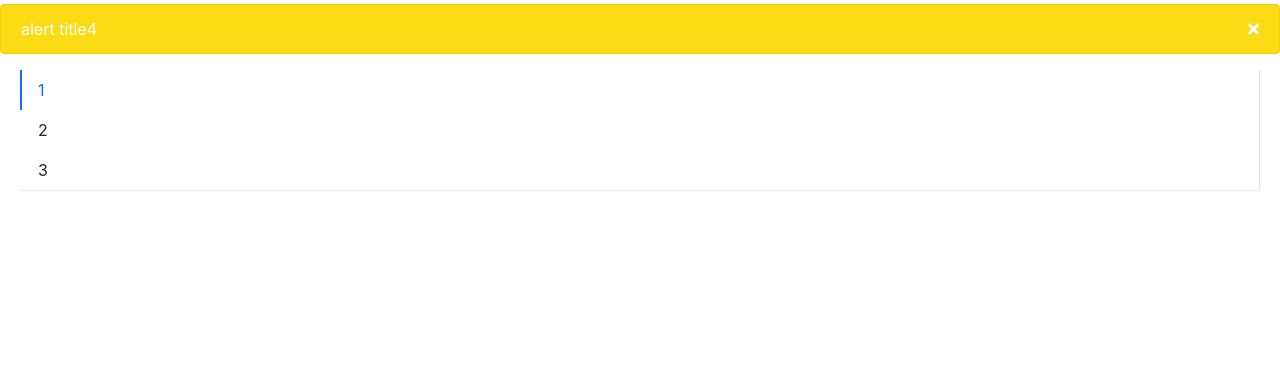
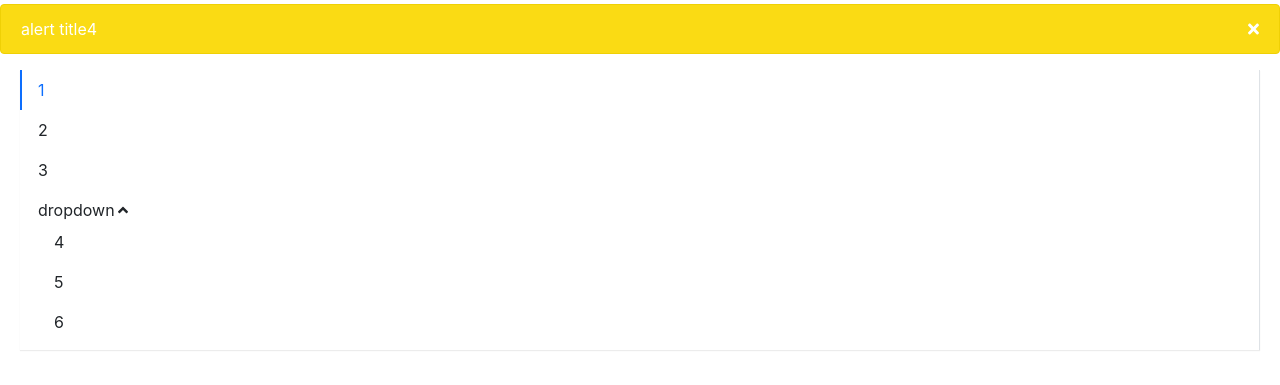
Before and after one commit to dannykbsoul/godlikedesign, a React (Create React App) app: page / in a window 1280 px wide. Shown: the part 412-797 px from the top of the page. Built offline with nearby package versions, Linux system fonts and the light colour scheme.

Commit message:
menu finsh

```diff
--- a/src/App.tsx
+++ b/src/App.tsx
@@ -6,6 +6,7 @@ import Icon from "./components/Icon/icon";
 import Alert from "./components/Alert/alert";
 import Menu from "./components/Menu/menu";
 import MenuItem from "./components/Menu/menuItem";
+import SubMenu from "./components/Menu/subMenu";
 
 library.add(fas);
 
@@ -49,10 +50,21 @@ function App() {
       />
       <Alert title="alert title3" type="danger" />
       <Alert title="alert title4" type="warning" />
-      <Menu defaultIndex={0} mode="vertical">
-        <MenuItem index={1}>1</MenuItem>
-        <MenuItem index={2}>2</MenuItem>
-        <MenuItem index={3}>3</MenuItem>
+      <Menu
+        mode="vertical"
+        onSelect={(index) => {
+          alert(index);
+        }}
+        defaultOpenSubMenus={["3"]}
+      >
+        <MenuItem>1</MenuItem>
+        <MenuItem>2</MenuItem>
+        <MenuItem>3</MenuItem>
+        <SubMenu title="dropdown">
+          <MenuItem>4</MenuItem>
+          <MenuItem>5</MenuItem>
+          <MenuItem>6</MenuItem>
+        </SubMenu>
       </Menu>
     </div>
   );
--- a/src/components/Menu/menu.tsx
+++ b/src/components/Menu/menu.tsx
@@ -4,41 +4,56 @@ import { MenuItemProps } from "./menuItem";
 
 type MenuMode = "horizontal" | "vertical";
 
-type SelectCallback = (selectedIndex: number) => void;
+type SelectCallback = (selectedIndex: string) => void;
 
 export interface MenuProps {
   //默认active的菜单项的索引值
-  defaultIndex?: number;
+  defaultIndex?: string;
   className?: string;
   //menu类型 横向或纵向
   mode?: MenuMode;
   style?: React.CSSProperties;
   //点击menu项触发的callback
   onSelect?: SelectCallback;
+  defaultOpenSubMenus?: string[];
 }
 
 interface IMenuContext {
-  index: number;
+  index: string;
   onSelect?: SelectCallback;
+  mode?: MenuMode;
+  defaultOpenSubMenus?: string[];
 }
 
-export const MenuContext = createContext<IMenuContext>({ index: 0 });
+export const MenuContext = createContext<IMenuContext>({ index: "0" });
 
 const Menu: FC<MenuProps> = (props) => {
-  const { defaultIndex, className, mode, style, onSelect, children } = props;
+  const {
+    defaultIndex,
+    className,
+    mode,
+    style,
+    onSelect,
+    children,
+    defaultOpenSubMenus,
+  } = props;
+  const [currentActive, setActive] = useState(defaultIndex);
+
   const classes = classNames("godlike-menu", className, {
     "menu-vertical": mode === "vertical",
+    "menu-horizontal": mode !== "vertical",
   });
-  const [currentActive, setActive] = useState(defaultIndex);
 
-  const handleClick = (index: number) => {
+  const handleClick = (index: string) => {
     setActive(index);
     if (onSelect) onSelect(index);
   };
 
   const passedContext: IMenuContext = {
-    index: currentActive ? currentActive : 0,
+    index: currentActive ? currentActive : "0",
     onSelect: handleClick,
+    mode,
+    defaultOpenSubMenus,
   };
 
   const renderChildren = () => {
@@ -48,10 +63,10 @@ const Menu: FC<MenuProps> = (props) => {
       >;
       const { displayName } = childElement.type;
 
-      if (displayName === "MenuItem") {
+      if (displayName === "MenuItem" || displayName === "SubMenu") {
         //需要给子组件自动添加index，如果用户没有传入index的话
         return React.cloneElement(childElement, {
-          index,
+          index: index.toString(),
         });
       } else {
         console.error(
@@ -62,7 +77,7 @@ const Menu: FC<MenuProps> = (props) => {
   };
 
   return (
-    <ul className={classes} style={style}>
+    <ul className={classes} style={style} data-testid="test-menu">
       <MenuContext.Provider value={passedContext}>
         {renderChildren()}
       </MenuContext.Provider>
@@ -71,8 +86,9 @@ const Menu: FC<MenuProps> = (props) => {
 };
 
 Menu.defaultProps = {
-  defaultIndex: 0,
+  defaultIndex: "0",
   mode: "horizontal",
+  defaultOpenSubMenus: [],
 };
 
 export default Menu;
--- a/src/components/Menu/menuItem.tsx
+++ b/src/components/Menu/menuItem.tsx
@@ -3,7 +3,7 @@ import classNames from "classnames";
 import { MenuContext } from "./menu";
 
 export interface MenuItemProps {
-  index?: number;
+  index?: string;
   disabled?: boolean;
   className?: string;
   style?: React.CSSProperties;
@@ -17,7 +17,7 @@ const MenuItem: FC<MenuItemProps> = (props) => {
     "is-active": context.index === index,
   });
   const handleClick = () => {
-    if (context.onSelect && !disabled && typeof index === "number")
+    if (context.onSelect && !disabled && typeof index === "string")
       context.onSelect(index);
   };
 
--- /dev/null
+++ b/src/components/Menu/subMenu.tsx
@@ -0,0 +1,100 @@
+import React, {
+  FC,
+  useContext,
+  useState,
+  FunctionComponentElement,
+} from "react";
+import classNames from "classnames";
+import { MenuContext } from "./menu";
+import { MenuItemProps } from "./menuItem";
+import Icon from "../Icon/icon";
+import Transition from "../Transition/transition";
+
+export interface SubMenuProps {
+  index?: string;
+  title: string;
+  className?: string;
+}
+
+export const SubMenu: FC<SubMenuProps> = ({
+  index,
+  title,
+  children,
+  className,
+}) => {
+  const context = useContext(MenuContext);
+  const openedSubMenus = context.defaultOpenSubMenus as Array<string>;
+  const isOpend =
+    index && context.mode === "vertical"
+      ? openedSubMenus.includes(index)
+      : false;
+  const [menuOpen, setOpen] = useState(isOpend);
+  const classes = classNames("menu-item submenu-item", className, {
+    "is-active": context.index === index,
+    "is-opened": menuOpen,
+    "is-vertical": context.mode === "vertical",
+  });
+  const handleClick = (e: React.MouseEvent) => {
+    e.preventDefault();
+    setOpen(!menuOpen);
+  };
+  let timer: any;
+  const handleMouse = (e: React.MouseEvent, toggle: boolean) => {
+    clearTimeout(timer);
+    e.preventDefault();
+    timer = setTimeout(() => {
+      setOpen(toggle);
+    }, 300);
+  };
+  const clickEvents =
+    context.mode === "vertical"
+      ? {
+          onClick: handleClick,
+        }
+      : {};
+  const hoverEvents =
+    context.mode !== "vertical"
+      ? {
+          onMouseEnter: (e: React.MouseEvent) => {
+            handleMouse(e, true);
+          },
+          onMouseLeave: (e: React.MouseEvent) => {
+            handleMouse(e, false);
+          },
+        }
+      : {};
+  const renderChildren = () => {
+    const subMenuClasses = classNames("godlike-submenu", {
+      "menu-opened": menuOpen,
+    });
+    const childrenComponent = React.Children.map(children, (child, i) => {
+      const childElement = child as FunctionComponentElement<MenuItemProps>;
+      if (childElement.type.displayName === "MenuItem") {
+        return React.cloneElement(childElement, {
+          index: `${index}-${i}`,
+        });
+      } else {
+        console.error(
+          "Warning: SubMenu has a child which is not a MenuItem component"
+        );
+      }
+    });
+    return (
+      <Transition in={menuOpen} timeout={300} animation="zoom-in-top">
+        <ul className={subMenuClasses}>{childrenComponent}</ul>
+      </Transition>
+    );
+  };
+  return (
+    <li key={index} className={classes} {...hoverEvents}>
+      <div className="submenu-title" {...clickEvents}>
+        {title}
+        <Icon icon="angle-down" className="arrow-icon" />
+      </div>
+      {renderChildren()}
+    </li>
+  );
+};
+
+SubMenu.displayName = "SubMenu";
+export default SubMenu;
```
Also changed, not shown: 1 other file (tests, documents, lock files or other folders).
